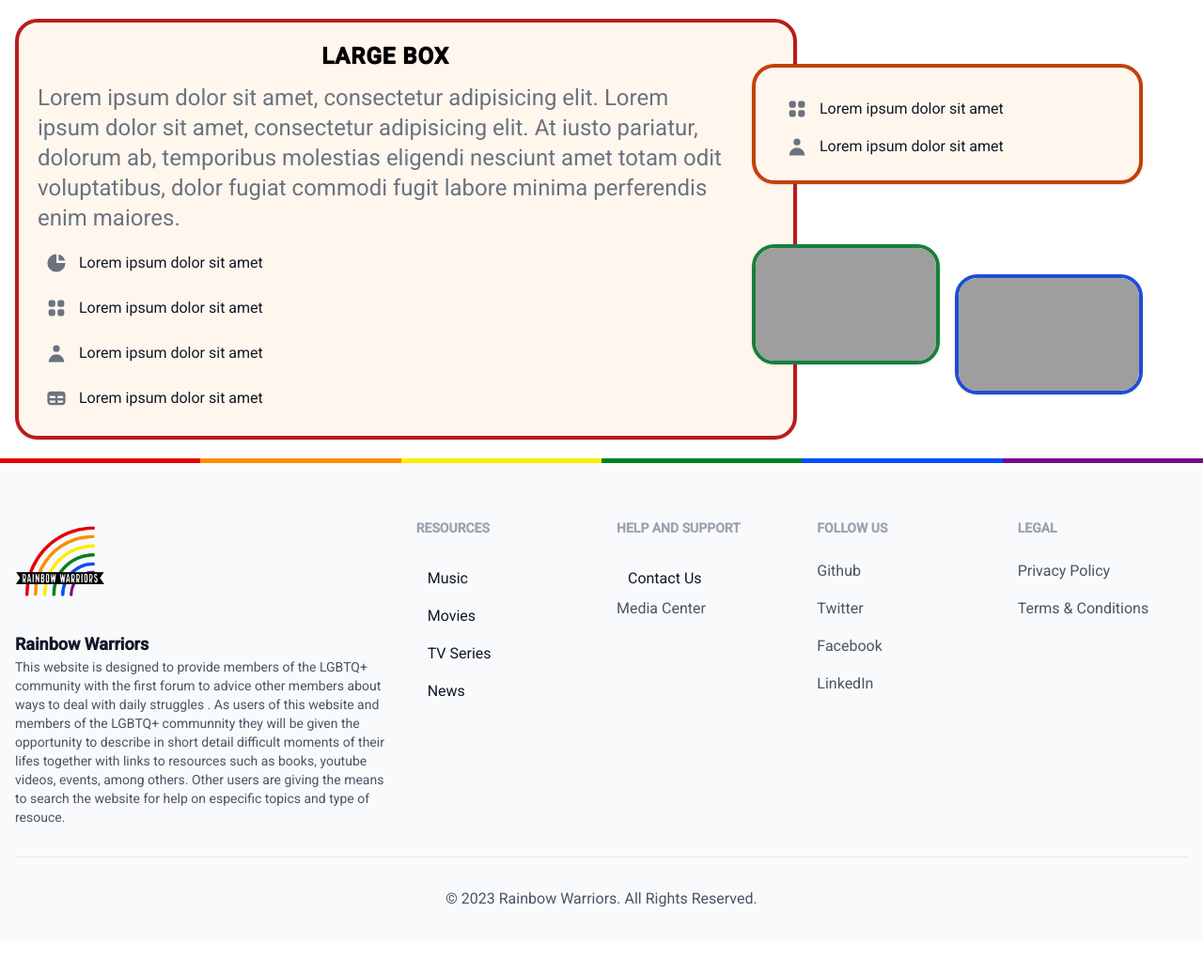
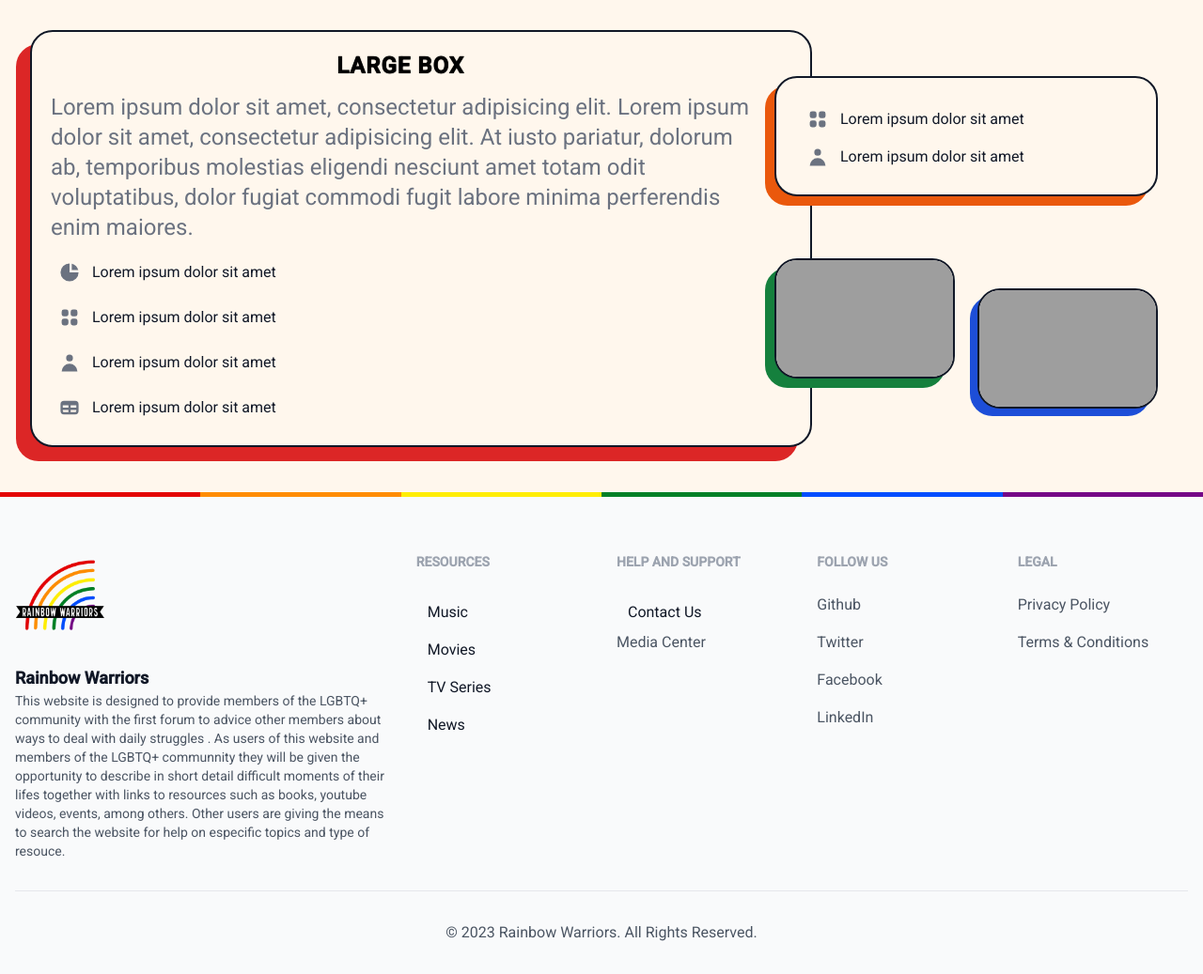
Before and after one commit to Joao4569/RainbowWarriors, a Django app: page / in a window 1280 px wide. Shown: the part 582-1619 px from the top of the page at 94% size. Before the commit the page ends 1548 px from the top, so only its background shows below. Run offline with Django 4.2, Linux system fonts and the light colour scheme; some libraries are stand-ins or nearby versions; grey boxes are pictures that could not be loaded.

Commit message:
Updated CTA Section styling

```diff
--- a/home/templates/home/index.html
+++ b/home/templates/home/index.html
@@ -21,16 +21,16 @@
     </div>
 </div>
 
-<div class="flex w-full my-5 mx-auto px-4">
-    <div class="w-2/3 bg-orange-50 h-auto pr-16 p-5 rounded-3xl border-4 border-red-700 shadow">
+<div class="flex w-full mx-auto px-4 py-8 bg-orange-50 dark:bg-gray-300">
+    <div class="w-2/3 bg-orange-50 h-auto pr-16 p-5 ml-4 mb-4 rounded-3xl border-2 border-gray-900 dark:text-white  dark:bg-gray-500" style="
+box-shadow: -15px 15px #DC2626;
+">
         <h1 class="text-2xl mb-3 font-bold">Large Box</h1>
-        <p class="text-2xl mb-3 text-gray-500">Lorem ipsum dolor sit amet, consectetur adipisicing elit. Lorem ipsum dolor sit amet, consectetur adipisicing elit. At iusto pariatur, dolorum ab, temporibus molestias eligendi nesciunt amet totam odit voluptatibus, dolor fugiat commodi fugit labore minima perferendis enim maiores.</p>
+        <p class="text-2xl mb-3 text-gray-500  dark:text-white ">Lorem ipsum dolor sit amet, consectetur adipisicing elit. Lorem ipsum dolor sit amet, consectetur adipisicing elit. At iusto pariatur, dolorum ab, temporibus molestias eligendi nesciunt amet totam odit voluptatibus, dolor fugiat commodi fugit labore minima perferendis enim maiores.</p>
         <ul class="space-y-2">
             <li>
-                <a href="#"
-                    class="flex items-center p-2 text-base font-normal text-gray-900 rounded-lg dark:text-white hover:bg-gray-100 dark:hover:bg-gray-700">
-                    <svg class="w-6 h-6 text-gray-500 transition duration-75 dark:text-gray-400 group-hover:text-gray-900 dark:group-hover:text-white"
-                        fill="currentColor" viewBox="0 0 20 20" xmlns="http://www.w3.org/2000/svg">
+                <a href="#" class="flex items-center p-2 text-base font-normal text-gray-900 rounded-xl dark:text-white hover:bg-gray-100 dark:hover:bg-gray-700">
+                    <svg class="w-6 h-6 text-gray-500 transition duration-75 dark:text-gray-400 group-hover:text-gray-900 dark:group-hover:text-white" fill="currentColor" viewBox="0 0 20 20" xmlns="http://www.w3.org/2000/svg">
                         <path d="M2 10a8 8 0 018-8v8h8a8 8 0 11-16 0z"></path>
                         <path d="M12 2.252A8.014 8.014 0 0117.748 8H12V2.252z"></path>
                     </svg>
@@ -38,36 +38,26 @@
                 </a>
             </li>
             <li>
-                <a href="#" target="_blank"
-                    class="flex items-center p-2 text-base font-normal text-gray-900 rounded-lg dark:text-white hover:bg-gray-100 dark:hover:bg-gray-700">
-                    <svg class="flex-shrink-0 w-6 h-6 text-gray-500 transition duration-75 dark:text-gray-400 group-hover:text-gray-900 dark:group-hover:text-white"
-                        fill="currentColor" viewBox="0 0 20 20" xmlns="http://www.w3.org/2000/svg">
-                        <path
-                            d="M5 3a2 2 0 00-2 2v2a2 2 0 002 2h2a2 2 0 002-2V5a2 2 0 00-2-2H5zM5 11a2 2 0 00-2 2v2a2 2 0 002 2h2a2 2 0 002-2v-2a2 2 0 00-2-2H5zM11 5a2 2 0 012-2h2a2 2 0 012 2v2a2 2 0 01-2 2h-2a2 2 0 01-2-2V5zM11 13a2 2 0 012-2h2a2 2 0 012 2v2a2 2 0 01-2 2h-2a2 2 0 01-2-2v-2z">
+                <a href="#" target="_blank" class="flex items-center p-2 text-base font-normal text-gray-900 rounded-xl dark:text-white hover:bg-gray-100 dark:hover:bg-gray-700">
+                    <svg class="flex-shrink-0 w-6 h-6 text-gray-500 transition duration-75 dark:text-gray-400 group-hover:text-gray-900 dark:group-hover:text-white" fill="currentColor" viewBox="0 0 20 20" xmlns="http://www.w3.org/2000/svg">
+                        <path d="M5 3a2 2 0 00-2 2v2a2 2 0 002 2h2a2 2 0 002-2V5a2 2 0 00-2-2H5zM5 11a2 2 0 00-2 2v2a2 2 0 002 2h2a2 2 0 002-2v-2a2 2 0 00-2-2H5zM11 5a2 2 0 012-2h2a2 2 0 012 2v2a2 2 0 01-2 2h-2a2 2 0 01-2-2V5zM11 13a2 2 0 012-2h2a2 2 0 012 2v2a2 2 0 01-2 2h-2a2 2 0 01-2-2v-2z">
                         </path>
                     </svg>
                     <span class="flex-1 ml-3 whitespace-nowrap">Lorem ipsum dolor sit amet</span>
                 </a>
             </li>
             <li>
-                <a href="#"
-                    class="flex items-center p-2 text-base font-normal text-gray-900 rounded-lg dark:text-white hover:bg-gray-100 dark:hover:bg-gray-700">
-                    <svg class="flex-shrink-0 w-6 h-6 text-gray-500 transition duration-75 dark:text-gray-400 group-hover:text-gray-900 dark:group-hover:text-white"
-                        fill="currentColor" viewBox="0 0 20 20" xmlns="http://www.w3.org/2000/svg">
-                        <path fill-rule="evenodd" d="M10 9a3 3 0 100-6 3 3 0 000 6zm-7 9a7 7 0 1114 0H3z"
-                            clip-rule="evenodd"></path>
+                <a href="#" class="flex items-center p-2 text-base font-normal text-gray-900 rounded-xl dark:text-white hover:bg-gray-100 dark:hover:bg-gray-700">
+                    <svg class="flex-shrink-0 w-6 h-6 text-gray-500 transition duration-75 dark:text-gray-400 group-hover:text-gray-900 dark:group-hover:text-white" fill="currentColor" viewBox="0 0 20 20" xmlns="http://www.w3.org/2000/svg">
+                        <path fill-rule="evenodd" d="M10 9a3 3 0 100-6 3 3 0 000 6zm-7 9a7 7 0 1114 0H3z" clip-rule="evenodd"></path>
                     </svg>
                     <span class="flex-1 ml-3 whitespace-nowrap">Lorem ipsum dolor sit amet</span>
                 </a>
             </li>
             <li>
-                <a href="#"
-                    class="flex items-center p-2 text-base font-normal text-gray-900 rounded-lg dark:text-white hover:bg-gray-100 dark:hover:bg-gray-700">
-                    <svg class="flex-shrink-0 w-6 h-6 text-gray-500 transition duration-75 dark:text-gray-400 group-hover:text-gray-900 dark:group-hover:text-white"
-                        fill="currentColor" viewBox="0 0 20 20" xmlns="http://www.w3.org/2000/svg">
-                        <path fill-rule="evenodd"
-                            d="M5 4a3 3 0 00-3 3v6a3 3 0 003 3h10a3 3 0 003-3V7a3 3 0 00-3-3H5zm-1 9v-1h5v2H5a1 1 0 01-1-1zm7 1h4a1 1 0 001-1v-1h-5v2zm0-4h5V8h-5v2zM9 8H4v2h5V8z"
-                            clip-rule="evenodd"></path>
+                <a href="#" class="flex items-center p-2 text-base font-normal text-gray-900 rounded-xl dark:text-white hover:bg-gray-100 dark:hover:bg-gray-700">
+                    <svg class="flex-shrink-0 w-6 h-6 text-gray-500 transition duration-75 dark:text-gray-400 group-hover:text-gray-900 dark:group-hover:text-white" fill="currentColor" viewBox="0 0 20 20" xmlns="http://www.w3.org/2000/svg">
+                        <path fill-rule="evenodd" d="M5 4a3 3 0 00-3 3v6a3 3 0 003 3h10a3 3 0 003-3V7a3 3 0 00-3-3H5zm-1 9v-1h5v2H5a1 1 0 01-1-1zm7 1h4a1 1 0 001-1v-1h-5v2zm0-4h5V8h-5v2zM9 8H4v2h5V8z" clip-rule="evenodd"></path>
                     </svg>
                     <span class="flex-1 ml-3 whitespace-nowrap">Lorem ipsum dolor sit amet</span>
                 </a>
@@ -75,27 +65,23 @@
         </ul>
     </div>
     <div class="w-1/3 flex flex-col justify-evenly -ml-12">
-        <div class="bg-orange-50 h-32 mb-4 p-6 rounded-3xl shadow border-4 border-orange-700">
+        <div class="bg-orange-50 h-32 mb-4 p-6 ml-2 mb-2 rounded-3xl shadow border-2 border-gray-900  dark:text-white  dark:bg-gray-500" style="
+box-shadow: -10px 10px #EA580C;
+">
             <ul>
                 <li>
-                    <a href="#" target="_blank"
-                        class="flex items-center p-2 text-base font-normal text-gray-900 rounded-lg dark:text-white hover:bg-gray-100 dark:hover:bg-gray-700">
-                        <svg class="flex-shrink-0 w-6 h-6 text-gray-500 transition duration-75 dark:text-gray-400 group-hover:text-gray-900 dark:group-hover:text-white"
-                            fill="currentColor" viewBox="0 0 20 20" xmlns="http://www.w3.org/2000/svg">
-                            <path
-                                d="M5 3a2 2 0 00-2 2v2a2 2 0 002 2h2a2 2 0 002-2V5a2 2 0 00-2-2H5zM5 11a2 2 0 00-2 2v2a2 2 0 002 2h2a2 2 0 002-2v-2a2 2 0 00-2-2H5zM11 5a2 2 0 012-2h2a2 2 0 012 2v2a2 2 0 01-2 2h-2a2 2 0 01-2-2V5zM11 13a2 2 0 012-2h2a2 2 0 012 2v2a2 2 0 01-2 2h-2a2 2 0 01-2-2v-2z">
+                    <a href="#" target="_blank" class="flex items-center p-2 text-base font-normal text-gray-900 rounded-xl dark:text-white hover:bg-gray-100 dark:hover:bg-gray-700">
+                        <svg class="flex-shrink-0 w-6 h-6 text-gray-500 transition duration-75 dark:text-gray-400 group-hover:text-gray-900 dark:group-hover:text-white" fill="currentColor" viewBox="0 0 20 20" xmlns="http://www.w3.org/2000/svg">
+                            <path d="M5 3a2 2 0 00-2 2v2a2 2 0 002 2h2a2 2 0 002-2V5a2 2 0 00-2-2H5zM5 11a2 2 0 00-2 2v2a2 2 0 002 2h2a2 2 0 002-2v-2a2 2 0 00-2-2H5zM11 5a2 2 0 012-2h2a2 2 0 012 2v2a2 2 0 01-2 2h-2a2 2 0 01-2-2V5zM11 13a2 2 0 012-2h2a2 2 0 012 2v2a2 2 0 01-2 2h-2a2 2 0 01-2-2v-2z">
                             </path>
                         </svg>
                         <span class="flex-1 ml-3 whitespace-nowrap">Lorem ipsum dolor sit amet</span>
                     </a>
                 </li>
                 <li>
-                    <a href="#"
-                        class="flex items-center p-2 text-base font-normal text-gray-900 rounded-lg dark:text-white hover:bg-gray-100 dark:hover:bg-gray-700">
-                        <svg class="flex-shrink-0 w-6 h-6 text-gray-500 transition duration-75 dark:text-gray-400 group-hover:text-gray-900 dark:group-hover:text-white"
-                            fill="currentColor" viewBox="0 0 20 20" xmlns="http://www.w3.org/2000/svg">
-                            <path fill-rule="evenodd" d="M10 9a3 3 0 100-6 3 3 0 000 6zm-7 9a7 7 0 1114 0H3z"
-                                clip-rule="evenodd"></path>
+                    <a href="#" class="flex items-center p-2 text-base font-normal text-gray-900 rounded-xl dark:text-white hover:bg-gray-100 dark:hover:bg-gray-700">
+                        <svg class="flex-shrink-0 w-6 h-6 text-gray-500 transition duration-75 dark:text-gray-400 group-hover:text-gray-900 dark:group-hover:text-white" fill="currentColor" viewBox="0 0 20 20" xmlns="http://www.w3.org/2000/svg">
+                            <path fill-rule="evenodd" d="M10 9a3 3 0 100-6 3 3 0 000 6zm-7 9a7 7 0 1114 0H3z" clip-rule="evenodd"></path>
                         </svg>
                         <span class="flex-1 ml-3 whitespace-nowrap">Lorem ipsum dolor sit amet</span>
                     </a>
@@ -103,11 +89,15 @@
             </ul>
         </div>
         <div class="flex gap-4">
-            <div class="w-1/2 bg-orange-50 h-32 mb-8 rounded-3xl shadow border-4 border-green-700 overflow-hidden">
-                <img class="object-cover h-full w-full" src="https://res.cloudinary.com/aelfrith/image/upload/v1687091473/static/images/isi-parente-ReeGI822YKM-unsplash.b9c1c2ba0662.webp" alt="Rainbow Woman">
+            <div class="w-1/2 bg-orange-50 h-32 mb-8 ml-2 mb-2 rounded-3xl shadow border-2 border-gray-900 overflow-hidden" style="
+box-shadow: -10px 10px #15803D;
+">
+                <img class="object-cover h-full w-full" src="assets/images/isi-parente-ReeGI822YKM-unsplash.jpg" alt="Rainbow Woman">
             </div>
-            <div class="w-1/2 bg-orange-50 h-32 mt-8 rounded-3xl shadow border-4 border-blue-700 overflow-hidden">
-                <img class="object-cover h-full w-full" src="https://res.cloudinary.com/aelfrith/image/upload/v1687091470/static/images/katie-rainbow-KG7CCyD0-QE-unsplash.54e3480545ed.webp" alt="Rainbow Hnad">
+            <div class="w-1/2 bg-orange-50 h-32 mt-8 ml-2 mb-2 rounded-3xl shadow border-2 border-gray-900 overflow-hidden" style="
+box-shadow: -8px 8px #1D4ED8;
+">
+                <img class="object-cover h-full w-full" src="assets/images/katie-rainbow-KG7CCyD0-QE-unsplash.jpg" alt="Rainbow Hnad">
             </div>
         </div>
     </div>
```
